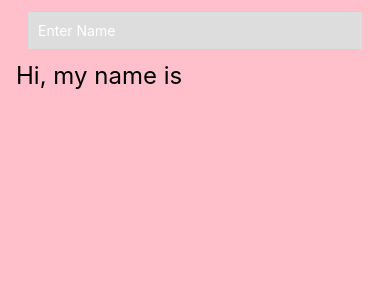
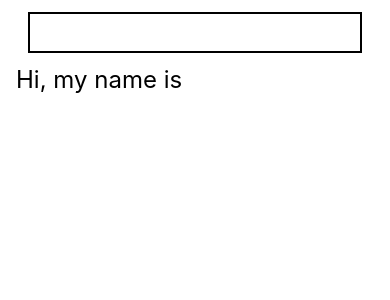
Before and after one commit to nishaanntt/reactNativeFDP, a React Native app: screen / in a window 390 px wide. Shown: the top 300 px of the page. Built offline with nearby package versions, Linux system fonts and the light colour scheme.

Commit message:
textinput

```diff
--- a/App.js
+++ b/App.js
@@ -5,11 +5,11 @@ const App = () => {
 	const [name, setName] = useState('');
 	console.log('name: ', name);
 	return (
-		<SafeAreaView style={{ backgroundColor: 'pink', flex: 1 }}>
+		<SafeAreaView>
 			<View style={{ paddingHorizontal: 16 }}>
 				<TextInput
 					style={{
-						backgroundColor: '#ddd',
+						borderWidth: 2,
 						padding: 10,
 						margin: 12,
 						color: '#fff',
```
